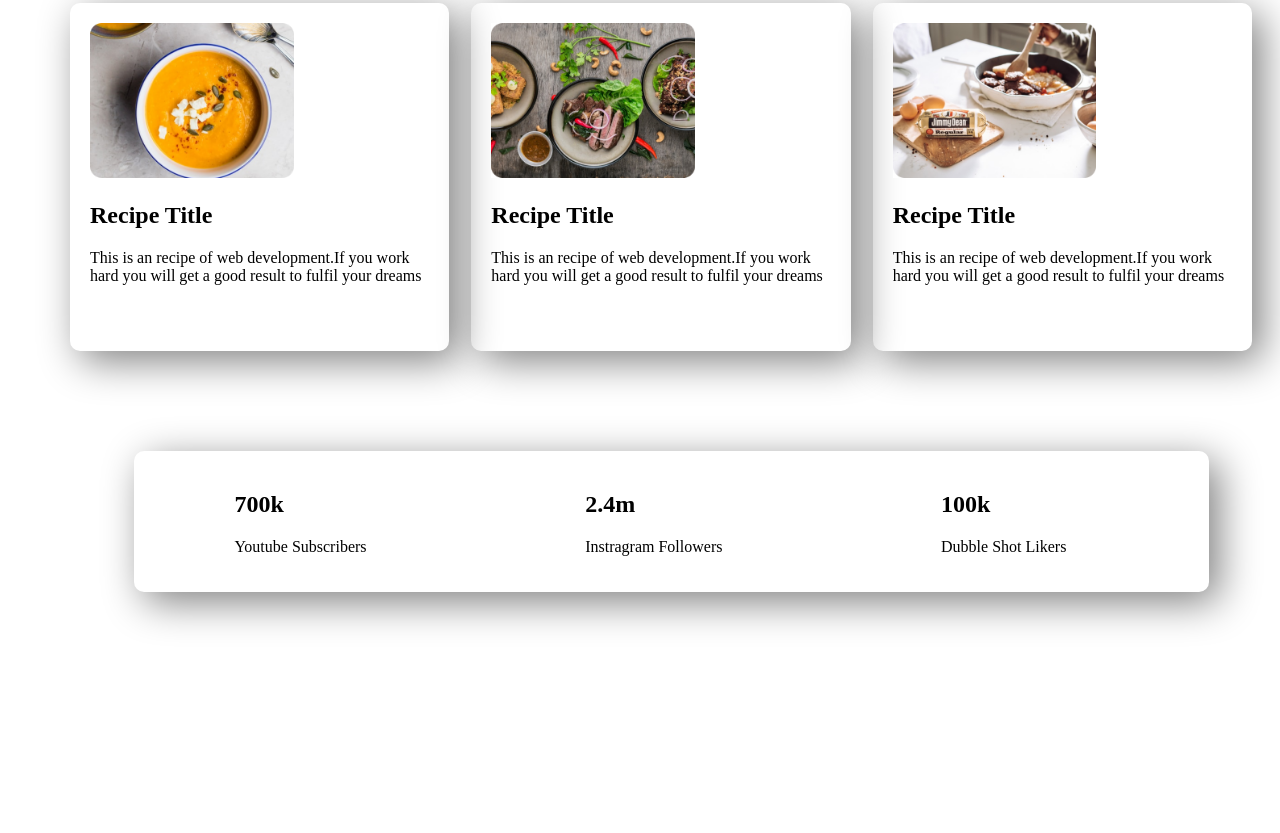
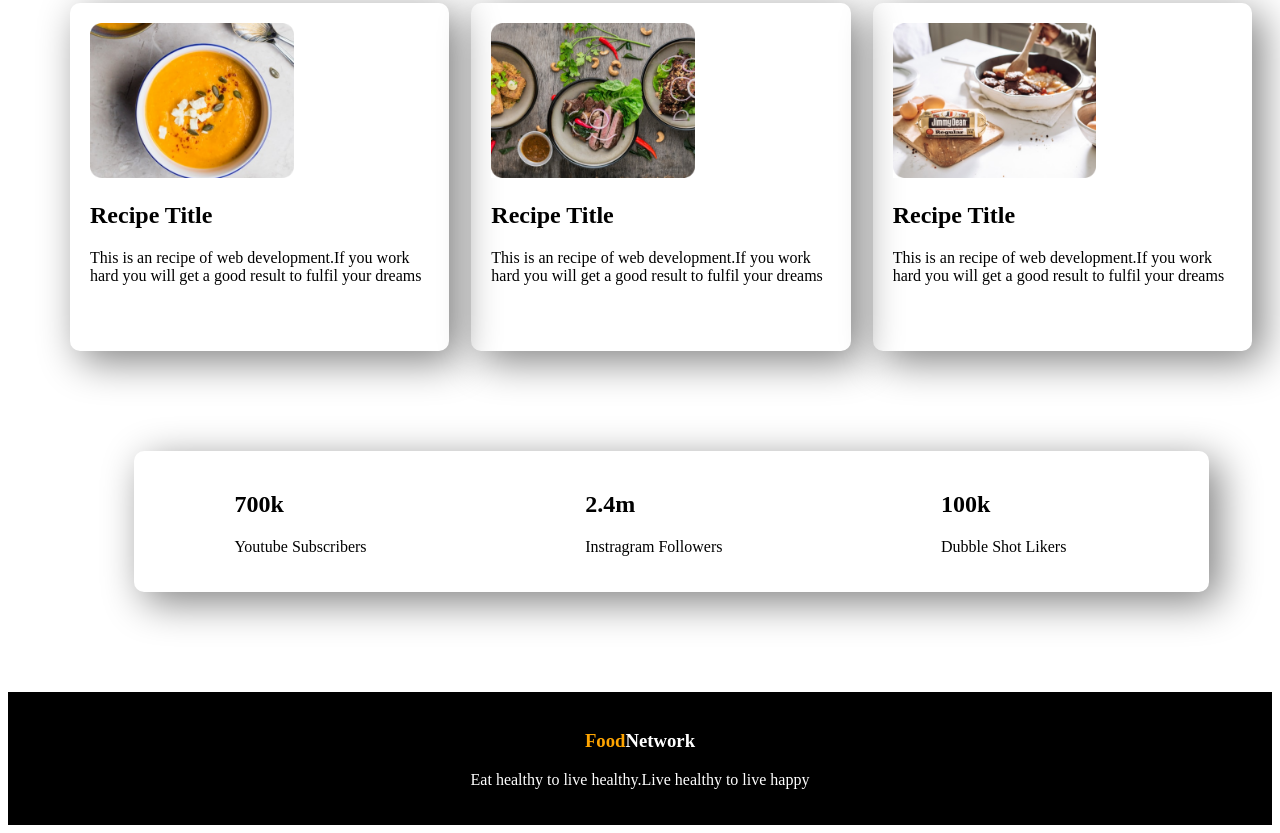
Before and after one commit to nazmulhasannome/my-newfood-repo, a plain HTML site: page index.html in a window 1280 px wide. Shown: the part 1597-2430 px from the top of the page. Before the commit the page ends 2289 px from the top, so only its background shows below. Drawn offline with Linux system fonts and the light colour scheme.

Commit message:
footer added

```diff
--- a/index.html
+++ b/index.html
@@ -88,6 +88,10 @@
 
 
     </section>
+    <footer class=" remove-text">
+        <h3><span class="food-color">Food</span>Network</h3>
+        <p>Eat healthy to live healthy.Live healthy to live happy</p>
+    </footer>
 
 </body>
 
```
